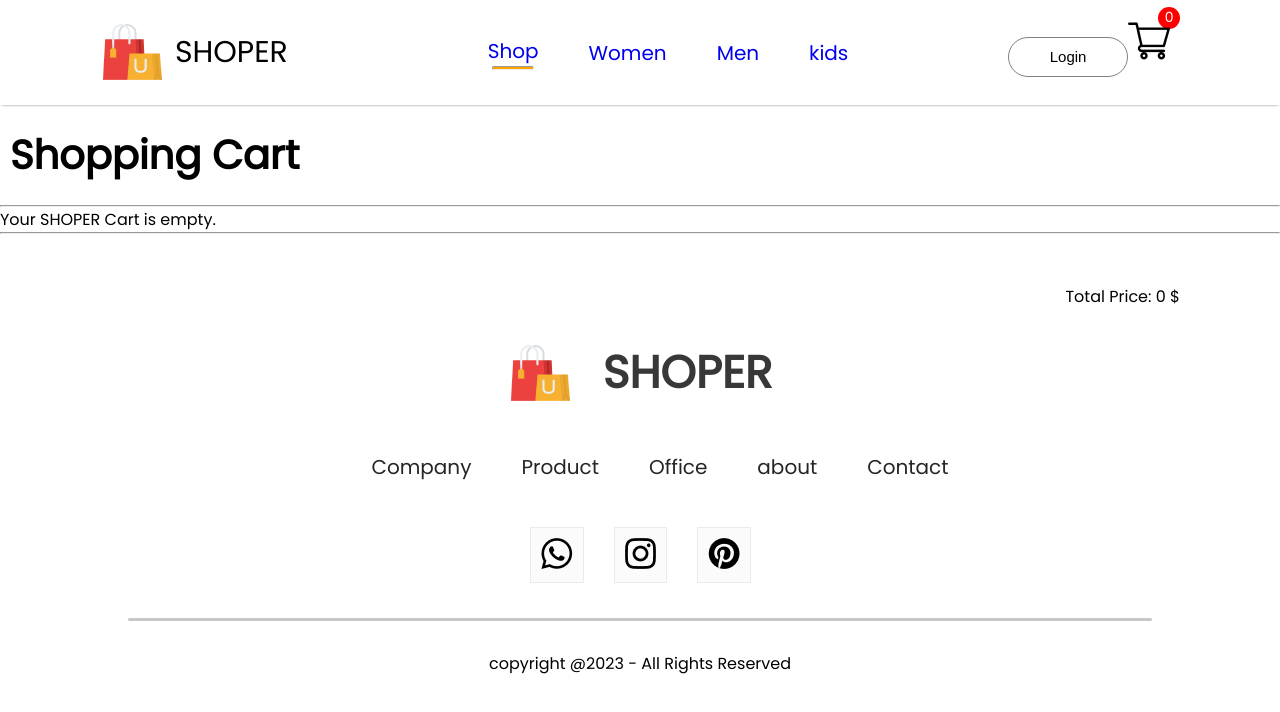
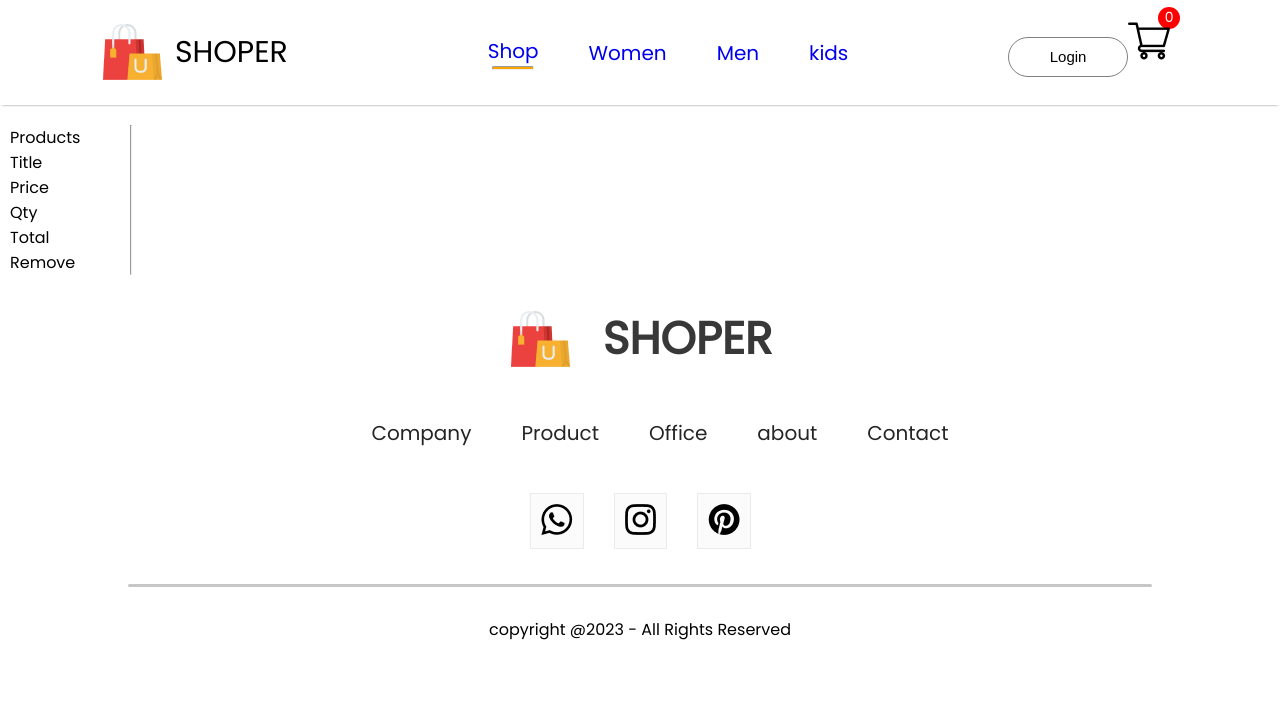
Before and after one commit to m-fadi/E-commerce, a React (Create React App) app: page /cart in a window 1280 px wide. Shown: the top 712 px of the page. Built offline with nearby package versions, Linux system fonts and the light colour scheme.

Commit message:
clean up

```diff
--- a/src/components/CartItem/CartItem.jsx
+++ b/src/components/CartItem/CartItem.jsx
@@ -1,7 +1,7 @@
 import React, { useContext, useEffect, useState } from "react";
 import { ShopContext } from "../../Context/ShopContext";
 import "./CartItem.css";
-//import remove_icon from "../";
+import remove_icon from "../assest/images/cart_cross_icon.png";
 
 function CartItem() {
     let itemsPriceArray = [0];
@@ -11,11 +11,7 @@ function CartItem() {
     const handleChange = (id, e) => {
         e === 0 ? addToCart(id, 1) : addToCart(id, Number(e.target.value));
     };
-    useEffect(() => {
-        all_products.map((item) => {
-            if (cartItems[item.id] !== 0) handleChange(item.id, 0);
-        });
-    }, []);
+
 
     let items = all_products.map((item) => {
         if (cartItems[item.id] === 0) return null;
@@ -24,74 +20,109 @@ function CartItem() {
                 ...itemsPriceArray,
                 item.new_price * cartItems[item.id],
             ];
-
             return (
-                <div>
-                    <div className="cart-items-format">
-                        <div className="cart-item-details">
-                            {" "}
-                            <img src={item.image} alt="" />
-                            <div className="qus">
+                <div className="cartItems-format">
+                    <img src={item.image} alt="" className="cartIcon-product--icon" />
                     <p> {item.name}</p>
-                                <p className="cratItems-quantity">
-                                    price per Stk. {item.new_price} $
-                                </p>
-                                total : {item.new_price * cartItems[item.id]} $
-                            </div>
-                        </div>
-
+                    <p>{item.new_price} $</p>
                     <input
                         type="number"
                         min="1"
-
                         max="100"
                         onChange={(e) => handleChange(item.id, e)}
                     ></input>
-
-                        <button
-                            className="removeProduct-btn"
+                    <p>
+                        Total Price:{" "}
+                        {itemsPriceArray.reduce((prev, curr) => prev + curr)} ${" "}
+                    </p>
+                    <img
+                        src={remove_icon}
                         onClick={() => removeProduct(item.id)}
-                        >
-                            {" "}
-                            Remove product
-                        </button>
-                    </div>
+                        alt=""
+                    />
                 </div>
             );
+            // return (
+            //     <div>
+            //         <div className="cart-items-format">
+            //             <div className="cart-item-details">
+            //                 {" "}
+            //                 <img src={item.image} alt="" />
+            //                 <div className="qus">
+            //                     <p> {item.name}</p>
+            //                     <p className="cratItems-quantity">
+            //                         price per Stk. {item.new_price} $
+            //                     </p>
+            //                     total : {item.new_price * cartItems[item.id]} $
+            //                 </div>
+            //             </div>
+
+            //             <input
+            //                 type="number"
+            //                 min="1"
+
+            //                 max="100"
+            //                 onChange={(e) => handleChange(item.id, e)}
+            //             ></input>
+
+            //             <button
+            //                 className="removeProduct-btn"
+            //                 onClick={() => removeProduct(item.id)}
+            //             >
+            //                 {" "}
+            //                 Remove product
+            //             </button>
+            //         </div>
+            //     </div>
+            // );
         }
     });
     let sum = items.reduce((prev, curr) => prev + curr);
     console.log({ items });
     return (
-        <div className="cart-container">
-            <div className="productAndPrices">
-                <p className="cart-title"> Shopping Cart </p>
+        // <div className="cart-container">
+        //     <div className="productAndPrices">
+        //         <p className="cart-title"> Shopping Cart </p>
+        //         <hr />
+        //         {sum === 0 && (
+        //             <div>
+        //                 <p className="empty-cart">Your SHOPER Cart is empty.</p>
+        //             </div>
+        //         )}
+        //         <div>{items}</div>
+        //         <hr />
+        //         <div className="cart-total">
+        //             <p>
+        //                 {" "}
+        //                 Total Price:{" "}
+        //                 {itemsPriceArray.reduce((prev, curr) => prev + curr)} $
+        //             </p>
+        //         </div>
+        //     </div>
+        //     {itemsPriceArray.length > 1 && (
+        //         <div className="cart-checkOut">
+        //             <p>
+        //                 {" "}
+        //                 Total Price:{" "}
+        //                 {itemsPriceArray.reduce((prev, curr) => prev + curr)} $
+        //             </p>
+        //             <button className="cart-checkOut-btn"> Check Out</button>
+        //         </div>
+        //     )}
+        // </div>
+        <div className="cartItems">
+            <div className="cartItems-format-main">
+                <p>Products</p>
+                <p>Title</p>
+                <p>Price</p>
+                <p>Qty</p>
+                <p>Total</p>
+                <p>Remove</p>
+            </div>
             <hr />
-                {sum === 0 && (
             <div>
-                        <p className="empty-cart">Your SHOPER Cart is empty.</p>
+                {items}
             </div>
-                )}
-                <div>{items}</div>
-                <hr />
-                <div className="cart-total">
-                    <p>
-                        {" "}
-                        Total Price:{" "}
-                        {itemsPriceArray.reduce((prev, curr) => prev + curr)} $
-                    </p>
-                </div>
-            </div>
-            {itemsPriceArray.length > 1 && (
-                <div className="cart-checkOut">
-                    <p>
-                        {" "}
-                        Total Price:{" "}
-                        {itemsPriceArray.reduce((prev, curr) => prev + curr)} $
-                    </p>
-                    <button className="cart-checkOut-btn"> Check Out</button>
-                </div>
-            )}
         </div>
     );
 }
```
Lines whose indentation alone changed are shown as unchanged.
